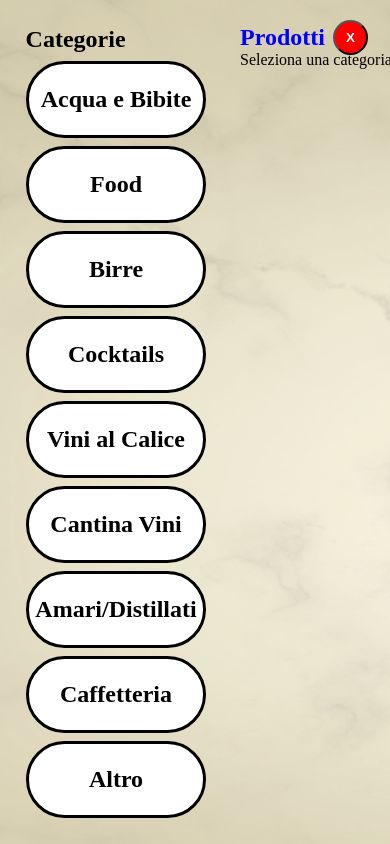
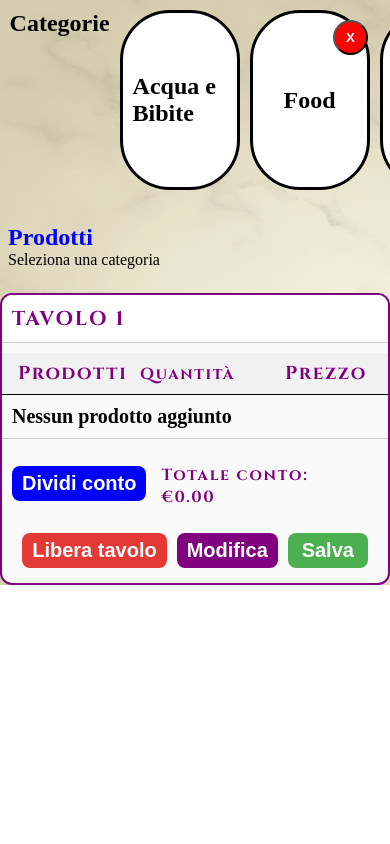
Before and after one commit to AndreaPetri11/GestionaleBar, a React (Vite) app: page /table/1 in a window 390 px wide. Built offline with nearby package versions, Linux system fonts and the light colour scheme.

Commit message:
tentativo di renderlo responsive per cellulari e tablet

```diff
--- a/src/App.css
+++ b/src/App.css
@@ -11,17 +11,33 @@ header {
   display: inline-block;
 }
 
-.containerTables {
+/*.containerTables {
   display: grid;
   grid-template-columns: repeat(8, 90px);
   grid-template-rows: repeat(3, 90px);
   gap: 14px;
-
   width: 70%;
   padding: 20px;
+}*/
+
+/* TABLET (default) */
+.containerTables {
+  display: grid;
+  grid-template-columns: repeat(4, 1fr);
+  gap: 12px;
+  width: 100%;
 }
 
-.tablePreview {
+/* DESKTOP */
+@media (min-width: 1200px) {
+  .containerTables {
+    grid-template-columns: repeat(8, 90px);
+    width: 70%;
+  }
+}
+/**/
+
+/*.tablePreview {
   flex-basis: 30%;
   border-radius: 12px;
   display: flex;
@@ -31,7 +47,23 @@ header {
   width: 100px;
   height: 520px;
   margin: -70px 0 0 0;
+}*/
+
+/**/
+.tablePreview {
+  width: 100%;
+  max-height: 60vh;
+  overflow-y: auto;
 }
+
+/* Desktop */
+@media (min-width: 1200px) {
+  .tablePreview {
+    width: 30%;
+    height: 520px;
+  }
+}
+/**/
 
 .barName {
   display: inline-block;
@@ -44,3 +76,20 @@ header {
   font-size: 60px;
   text-shadow: 0px 0px 15px rgb(180, 7, 223);
 }
+
+/**/
+@media (max-width: 768px) {
+  .mainLayout {
+    flex-direction: column;
+    padding: 10px;
+  }
+
+  .tablePreview {
+    display: none;
+  }
+
+  .barName {
+    font-size: 32px;
+    margin-left: 10px;
+  }
+}
--- a/src/components/TableProductsList/TableProductsList.css
+++ b/src/components/TableProductsList/TableProductsList.css
@@ -203,3 +203,21 @@ h3.col-price {
 .table-action-btn.yes {
   background-color: green;
 }
+
+/**/
+@media (max-width: 768px) {
+  .addedProducts {
+    flex-direction: column;
+    align-items: flex-start;
+    gap: 6px;
+  }
+
+  .col-price {
+    align-self: flex-end;
+  }
+
+  .tableTotal {
+    font-size: 1.1rem;
+  }
+}
+/**/
--- a/src/data/categories.js
+++ b/src/data/categories.js
@@ -6,7 +6,7 @@ const categories = [
   { id: "C", categoryName: "Cocktails" },
   { id: "VC", categoryName: "Vini al Calice" },
   { id: "CV", categoryName: "Cantina Vini" },
-  { id: "AD", categoryName: "Amari/Distillati" },
+  { id: "AD", categoryName: "Amari / Distillati" },
   { id: "CFF", categoryName: "Caffetteria" },
   { id: "AL", categoryName: "Altro" },
 ];
--- a/src/index.css
+++ b/src/index.css
@@ -11,8 +11,8 @@ body {
   margin: 0;
   padding: 0;
   width: 100vw;
-  height: 100vh;
-  overflow: hidden;
+  /*height: 100vh;
+  overflow: hidden;*/
   background-image: url("./assets/wallpaper.png");
   background-size: cover; /* l’immagine copre tutto lo schermo */
   background-position: center; /* centrata */
--- a/src/pages/TablePage/TablePage.css
+++ b/src/pages/TablePage/TablePage.css
@@ -1,6 +1,6 @@
 /*src\pages\TablePage\TablePage.css*/
 
-.containerTablePage {
+/*.containerTablePage {
   display: flex;
   gap: 1rem;
   padding: 1rem;
@@ -11,7 +11,15 @@
   background-size: cover;
   background-position: center;
   background-repeat: no-repeat;
+}*/
+
+/**/
+.containerTablePage {
+  display: flex;
+  gap: 1rem;
+  height: 100%;
 }
+/**/
 
 .categorySection {
   flex-basis: 200px;
@@ -172,3 +180,22 @@ h1.selectedTable {
   font-size: 16px;
   font-weight: 600;
 }
+
+/* MOBILE */
+@media (max-width: 768px) {
+  .containerTablePage {
+    flex-direction: column;
+  }
+
+  .categorySection {
+    flex-direction: row;
+    overflow-x: auto;
+    gap: 10px;
+  }
+
+  .categoryLabel {
+    min-width: 120px;
+    white-space: wrap;
+  }
+}
+/**/
```
